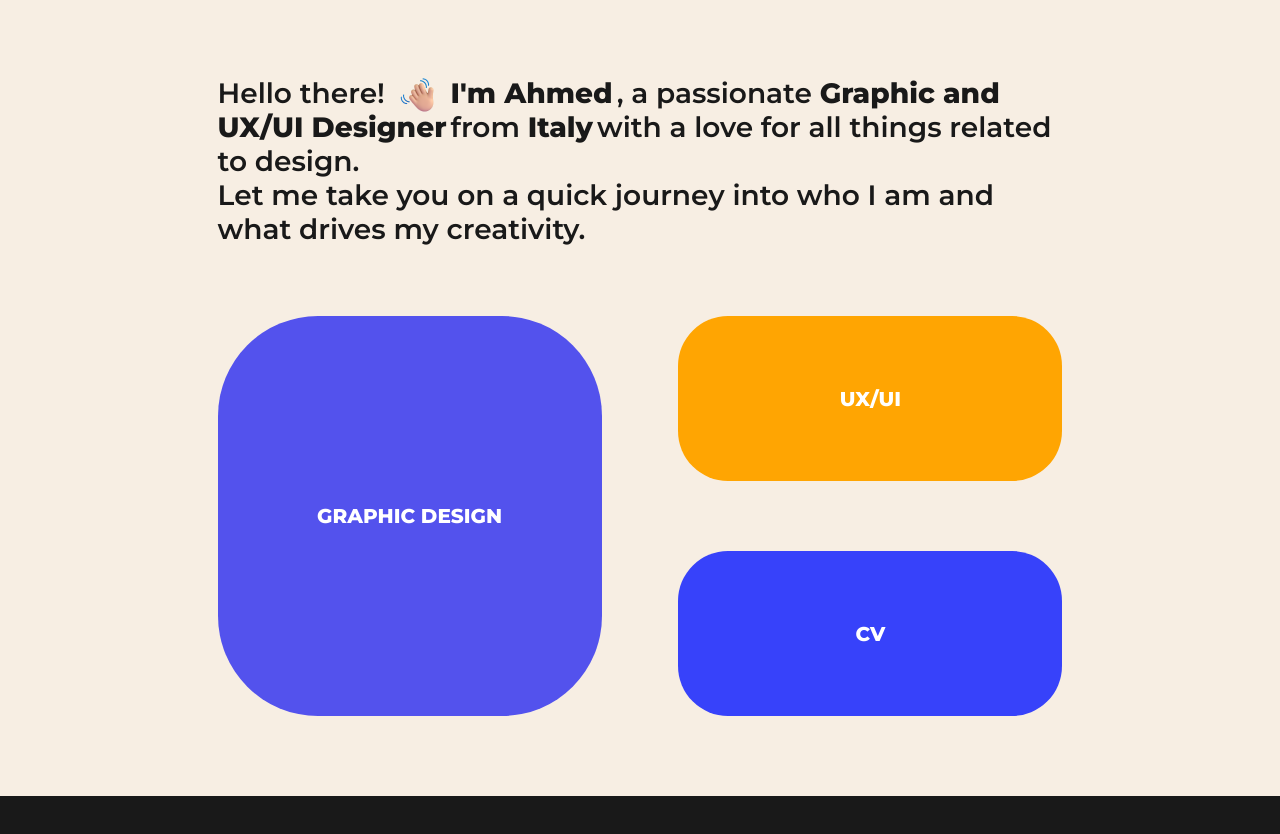
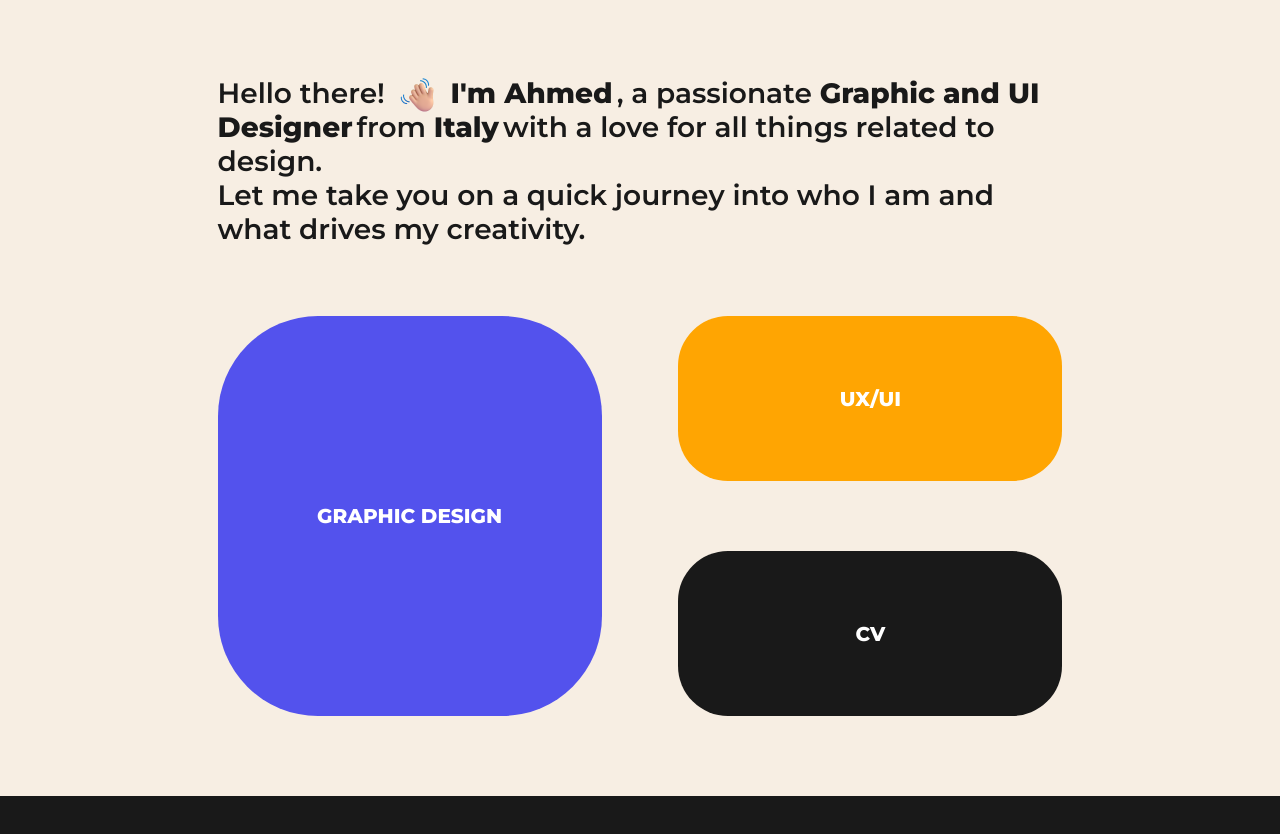
Before and after one commit to ameelga/AhmedElgazzarPortfolio, a plain HTML site: page index.html in a window 1280 px wide. Shown: the part 115-949 px from the top of the page. Drawn offline with Linux system fonts and the light colour scheme.

Commit message:
Update index.html

```diff
--- a/index.html
+++ b/index.html
@@ -71,7 +71,7 @@
 
         /* Stili per CV */
         .cv {
-            background: #3742FA;
+            background: #191919;
             height: 165px;
             right: 17%;
             top: 666px;
@@ -299,7 +299,7 @@ right: 37%;
             <span class="font" style="color: #191919;  word-wrap: break-word">Hello there!  <img class="imgsaluto" src="saluto.png" /> &nbsp;&nbsp;&nbsp;&nbsp;&nbsp;&nbsp;&nbsp;</span>
              <span class="fontciccio" style="color: #191919;  word-wrap: break-word">I'm Ahmed</span>
              <span class="font" style="color: #191919; word-wrap: break-word">, a passionate </span>
-             <span class="fontciccio" style="color: #191919;  word-wrap: break-word">Graphic and UX/UI Designer</span>
+             <span class="fontciccio" style="color: #191919;  word-wrap: break-word">Graphic and UI Designer</span>
              <span class="font" style="color: #191919;  word-wrap: break-word"> from </span>
              <span class="fontciccio" style="color: #191919;  word-wrap: break-word">Italy</span>
              <span class="font" style="color: #191919;  word-wrap: break-word"> with a love for all things related to design.<br/>Let me take you on a quick journey into who I am and what drives my creativity.</span></div>
```
